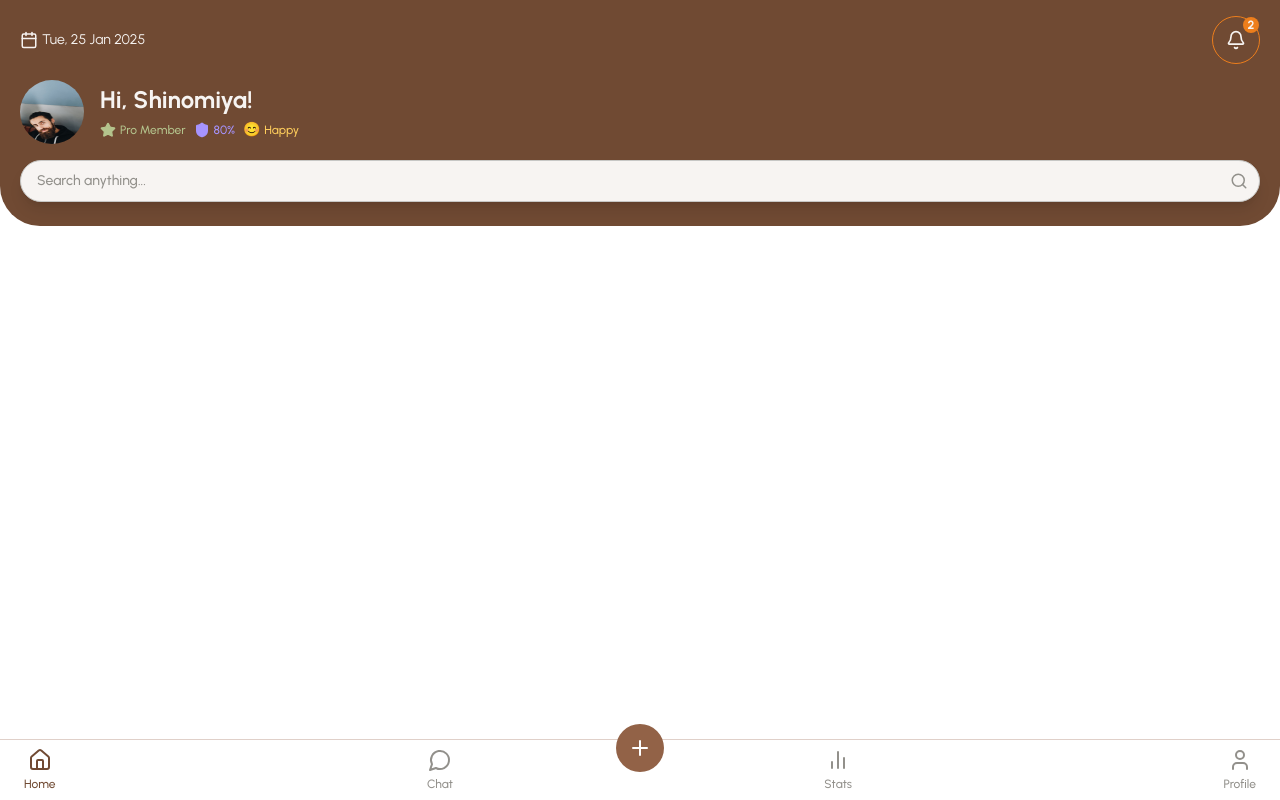
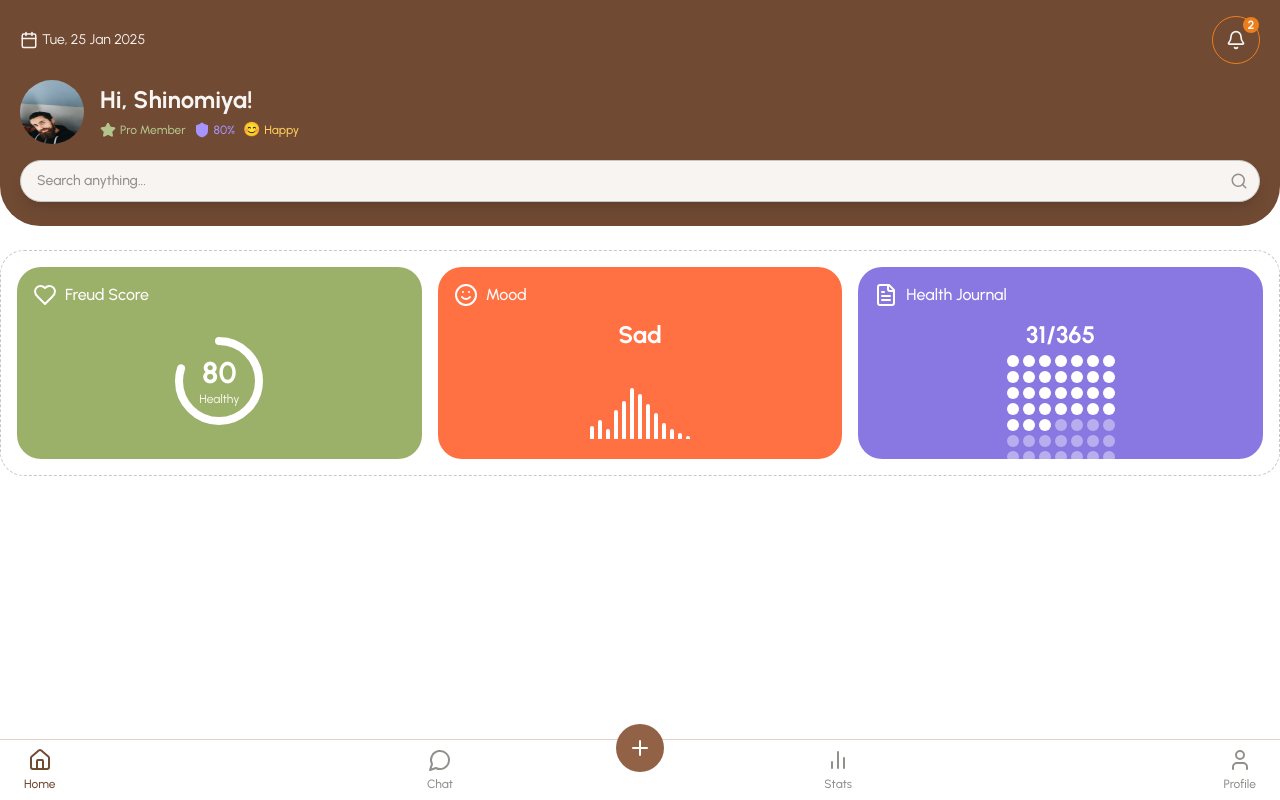
Before and after one commit to gHoSTeCHs/freud, a React (Vite) app: page / in a window 1280 px wide. Built offline with nearby package versions, Linux system fonts and the light colour scheme.

Commit message:
first version of the mental health carousel

```diff
--- /dev/null
+++ b/src/components/mental-health-metrics.tsx
@@ -0,0 +1,237 @@
+import React from 'react';
+import { Heart, Smile, FileText } from 'lucide-react';
+
+const CircularProgress = ({
+	value,
+	color,
+}: {
+	value: number;
+	color: string;
+}) => {
+	const radius = 50;
+	const circumference = 2 * Math.PI * radius;
+	const progress = value / 100;
+	const strokeDashoffset = circumference * (1 - progress);
+
+	return (
+		<div className="relative flex items-center justify-center w-24 h-24">
+			<svg
+				className="absolute"
+				width="100%"
+				height="100%"
+				viewBox="0 0 120 120">
+				<circle
+					cx="60"
+					cy="60"
+					r={radius}
+					fill="none"
+					stroke={`${color}40`}
+					strokeWidth="10"
+				/>
+				<circle
+					cx="60"
+					cy="60"
+					r={radius}
+					fill="none"
+					stroke={color}
+					strokeWidth="10"
+					strokeDasharray={circumference}
+					strokeDashoffset={strokeDashoffset}
+					strokeLinecap="round"
+					transform="rotate(-90 60 60)"
+				/>
+			</svg>
+			<div className="flex flex-col items-center justify-center">
+				<span className="text-3xl font-bold text-white">{value}</span>
+				<span className="text-xs text-white">Healthy</span>
+			</div>
+		</div>
+	);
+};
+
+const MoodBarChart = ({ mood, color }: { mood: string; color: string }) => {
+	const barHeights = [20, 30, 15, 45, 60, 80, 70, 55, 40, 25, 15, 10, 5];
+
+	return (
+		<div className="flex flex-col items-center justify-between h-full">
+			<span className="text-2xl font-bold text-white mb-2">{mood}</span>
+			<div className="flex items-end justify-center gap-1 h-16 mb-1">
+				{barHeights.map((height, index) => (
+					<div
+						key={index}
+						className="w-1 rounded-t-full bg-white"
+						style={{ height: `${height}%` }}
+					/>
+				))}
+			</div>
+		</div>
+	);
+};
+
+// Component for the dot grid used in Health Journal
+const HealthJournal = ({
+	days,
+	totalDays,
+	color,
+}: {
+	days: number;
+	totalDays: number;
+	color: string;
+}) => {
+	const gridSize = 7;
+	const grid = Array(gridSize)
+		.fill(0)
+		.map((_, i) =>
+			Array(gridSize)
+				.fill(0)
+				.map((_, j) => i * gridSize + j)
+		);
+
+	return (
+		<div className="flex flex-col items-center justify-between h-full">
+			<span className="text-2xl font-bold text-white mb-1">
+				{days}/{totalDays}
+			</span>
+			<div className="grid grid-cols-7 gap-1 mb-1">
+				{grid.map((row, i) =>
+					row.map((dayIndex, j) => (
+						<div
+							key={`${i}-${j}`}
+							className={`w-3 h-3 rounded-full ${
+								dayIndex < days ? 'bg-white' : 'bg-white/40'
+							}`}
+						/>
+					))
+				)}
+			</div>
+		</div>
+	);
+};
+
+export type MetricType = 'freud' | 'mood' | 'journal';
+
+export interface MetricCardProps {
+	type: MetricType;
+	title: string;
+	value: number | string;
+	bgColor: string;
+	icon?: React.ReactNode;
+	totalDays?: number;
+}
+
+const MetricCard = ({
+	type,
+	title,
+	value,
+	bgColor,
+	icon,
+	totalDays = 365,
+}: MetricCardProps) => {
+	return (
+		<div
+			className="flex flex-col p-4 rounded-3xl h-48 w-full"
+			style={{ backgroundColor: bgColor }}>
+			<div className="flex items-center gap-2 mb-3">
+				{icon ||
+					(type === 'freud' ? (
+						<Heart className="text-white" />
+					) : type === 'mood' ? (
+						<Smile className="text-white" />
+					) : (
+						<FileText className="text-white" />
+					))}
+				<span className="text-white font-medium">{title}</span>
+			</div>
+
+			<div className="flex-1 flex items-center justify-center">
+				{type === 'freud' && (
+					<CircularProgress
+						value={typeof value === 'number' ? value : 0}
+						color="white"
+					/>
+				)}
+				{type === 'mood' && (
+					<MoodBarChart mood={value.toString()} color="white" />
+				)}
+				{type === 'journal' && (
+					<HealthJournal
+						days={typeof value === 'number' ? value : 0}
+						totalDays={totalDays}
+						color="white"
+					/>
+				)}
+			</div>
+		</div>
+	);
+};
+
+interface MentalHealthMetricsProps {
+	freudScore: number;
+	mood: string;
+	moodColor: string;
+	journalDays: number;
+	totalDays?: number;
+}
+
+const MentalHealthMetrics = ({
+	freudScore,
+	mood,
+	moodColor,
+	journalDays,
+	totalDays = 365,
+}: MentalHealthMetricsProps) => {
+	const moodColorMap: Record<string, string> = {
+		Happy: '#4CAF50',
+		Sad: '#FF7043',
+		Angry: '#F44336',
+		Anxious: '#FFC107',
+		Neutral: '#9E9E9E',
+	};
+
+	return (
+		<div className="w-full">
+			<div className="border border-dashed border-gray-30 rounded-3xl p-4">
+				<div className="grid grid-cols-3 md:grid-cols-3 gap-4">
+					<MetricCard
+						type="freud"
+						title="Freud Score"
+						value={freudScore}
+						bgColor="#9BB068"
+						icon={<Heart className="text-white" />}
+					/>
+
+					<MetricCard
+						type="mood"
+						title="Mood"
+						value={mood}
+						bgColor={moodColorMap[mood] || moodColor}
+						icon={<Smile className="text-white" />}
+					/>
+
+					<MetricCard
+						type="journal"
+						title="Health Journal"
+						value={journalDays}
+						totalDays={totalDays}
+						bgColor="#8978E1" // purple-50
+						icon={<FileText className="text-white" />}
+					/>
+				</div>
+			</div>
+		</div>
+	);
+};
+
+export default MentalHealthMetrics;
+
+// Example usage:
+// export const MentalHealthMetricsExample = () => {
+// 	return (
+// 		<MentalHealthMetrics
+// 			freudScore={80}
+// 			mood="Sad"
+// 			moodColor="#FF7043" // orange-40
+// 			journalDays={31}
+// 		/>
+// 	);
+// };
--- a/src/pages/tabs/Home/Home.tsx
+++ b/src/pages/tabs/Home/Home.tsx
@@ -1,4 +1,5 @@
 import MainLayout from '../layout/main-layout';
+import HealthMetricsSection from './sections/health-metrics-section';
 import PersonalSection from './sections/personal-section';
 
 const Home = () => {
@@ -6,6 +7,7 @@ const Home = () => {
 		<MainLayout>
 			<div className="space-y-6">
 				<PersonalSection />
+				<HealthMetricsSection />
 			</div>
 		</MainLayout>
 	);
--- /dev/null
+++ b/src/pages/tabs/Home/sections/health-metrics-section.tsx
@@ -0,0 +1,14 @@
+import MentalHealthMetrics from '../../../../components/mental-health-metrics';
+
+const HealthMetricsSection = () => {
+	return (
+		<MentalHealthMetrics
+			freudScore={80}
+			mood="Sad"
+			moodColor="#FF7043"
+			journalDays={31}
+		/>
+	);
+};
+
+export default HealthMetricsSection;
```
